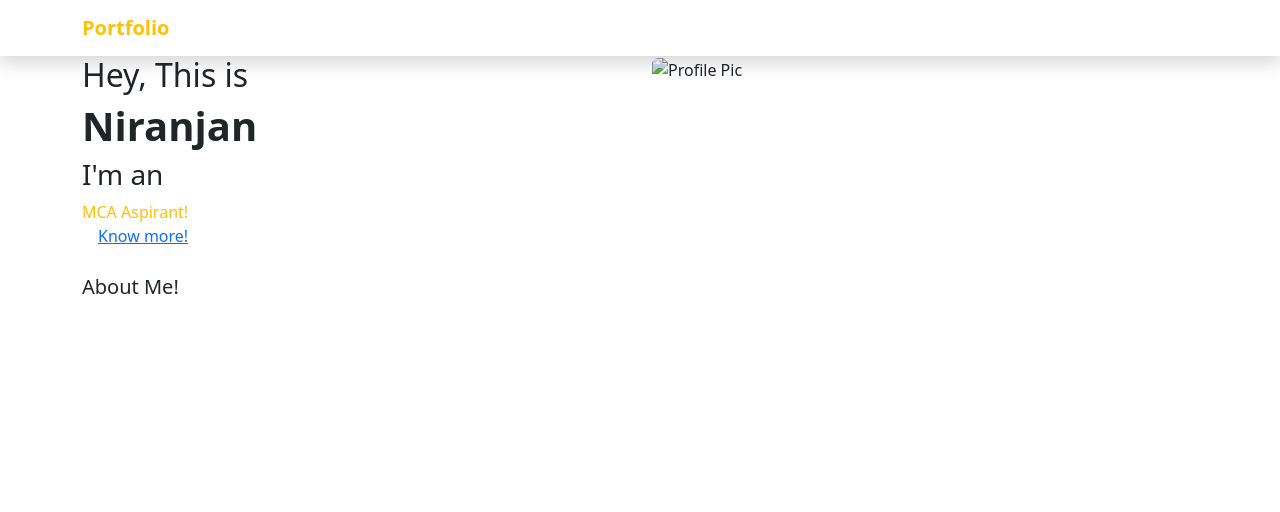
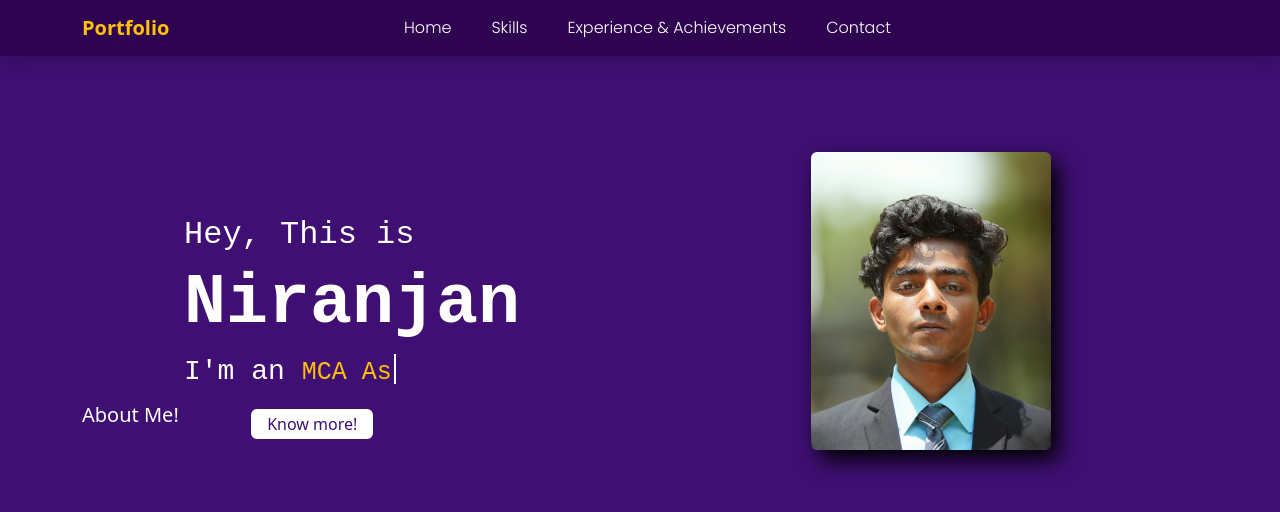
Before and after one commit to NiranjanUkm/PorfolioSample, a plain HTML site: page index.html in a window 1280 px wide. Drawn offline with nearby package versions, Linux system fonts and the light colour scheme; the site is published under a folder, as on GitHub Pages, so addresses that start at the root find nothing.

Commit message:
decapitalized

```diff
--- a/index.html
+++ b/index.html
@@ -5,7 +5,7 @@
   <meta charset="UTF-8">
   <meta name=“viewport” content=“width=device-width, initial-scale=1.0”>
   <meta http-equiv=“X-UA-Compatible” content=“ie=edge”>
-  <link rel="stylesheet" href="/css/style.css">
+  <link rel="stylesheet" href="./css/style.css">
   <link rel="shortcut icon" href="https://cdn-icons-png.flaticon.com/512/2489/2489815.png" type="image/x-icon">
 
   <link href="https://cdn.jsdelivr.net/npm/bootstrap@5.3.2/dist/css/bootstrap.min.css" rel="stylesheet"
@@ -57,7 +57,7 @@
       </div>
       <div class="col-6 right-main">
         <div class="profile-pic">
-          <img class="rounded" src="/images/MyPic.png" alt="Profile Pic">
+          <img class="rounded" src="./images/mypic.png" alt="Profile Pic">
         </div>
       </div>
     </div>
```
